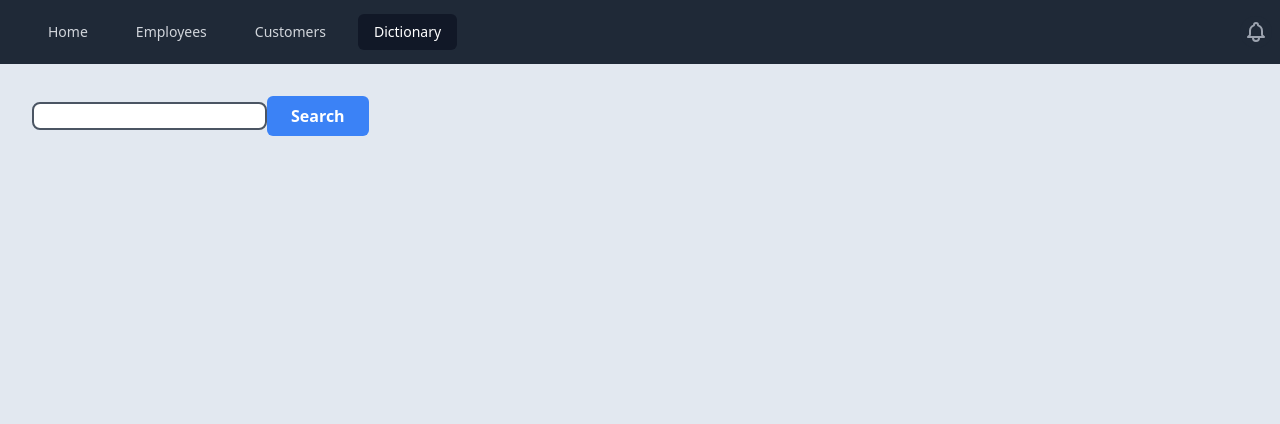
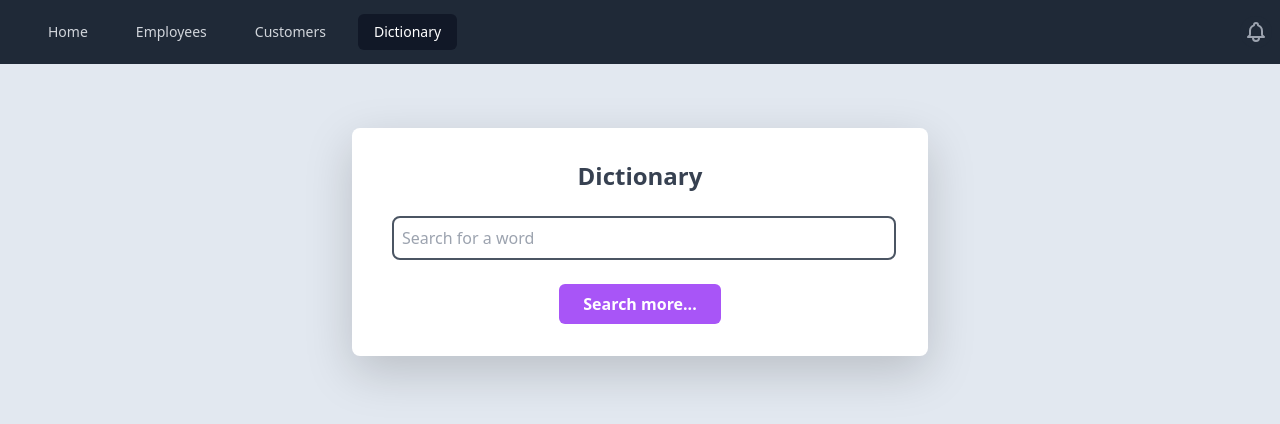
Before and after one commit to IuliiaKonovalova/react_intro, a React (Create React App) app in the folder hello/: page /dictionary in a window 1280 px wide. Shown: the top 424 px of the page. Built offline with nearby package versions, Linux system fonts and the light colour scheme.

Commit message:
Change dictionary return statement to form

```diff
--- a/hello/src/components/Dictionary.js
+++ b/hello/src/components/Dictionary.js
@@ -7,21 +7,26 @@ export default function Dictionary() {
 
   return (
     <div className="App bg-slate-200 min-h-screen max-w-120rem p-8">
+      <form
+        className="flex justify-center space-x-2 max-w-xl mx-auto bg-white rounded-lg shadow-lg p-8 flex-col mt-8"
+        onClick={() => {
+          navigate(`/definition/${word}`);
+        }}>
+        <h1 className="text-2xl text-gray-700 font-semibold text-center mb-4">Dictionary</h1>
         <input
-        className="rounded-lg border-2 border-gray-600 mb-2"
+          className="rounded-lg border-2 border-gray-600 mb-4 p-2"
+          placeholder="Search for a word"
           type="text"
           onChange={(e) => {
             setWord(e.target.value)
           }}
         />
         <button
-        className="bg-blue-500 hover:bg-blue-700 text-white font-bold py-2 px-4 rounded"
-        onClick={() => {
-          navigate(`/definition/${word}`);
-        }}
+          className="bg-purple-500 hover:bg-purple-700 mx-auto text-white font-bold py-2 px-4 rounded"
         >
-        Search
+          Search more...
         </button>
+      </form>
     </div>
   )
 }
```
Lines whose indentation alone changed are shown as unchanged.
